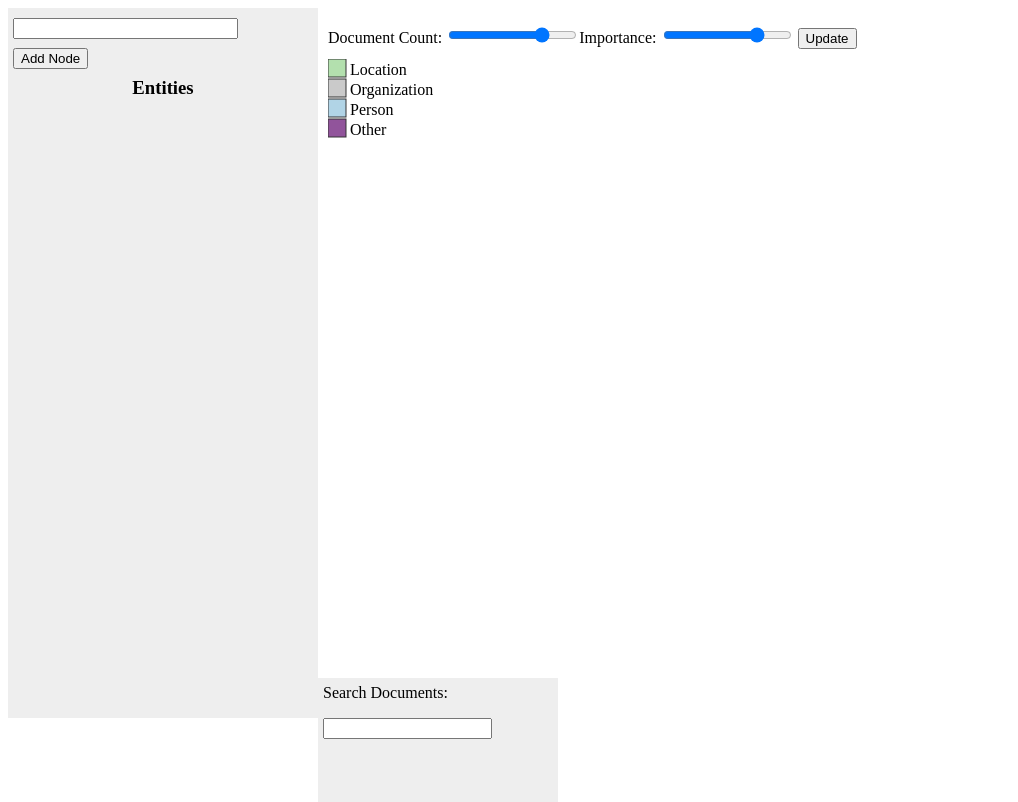
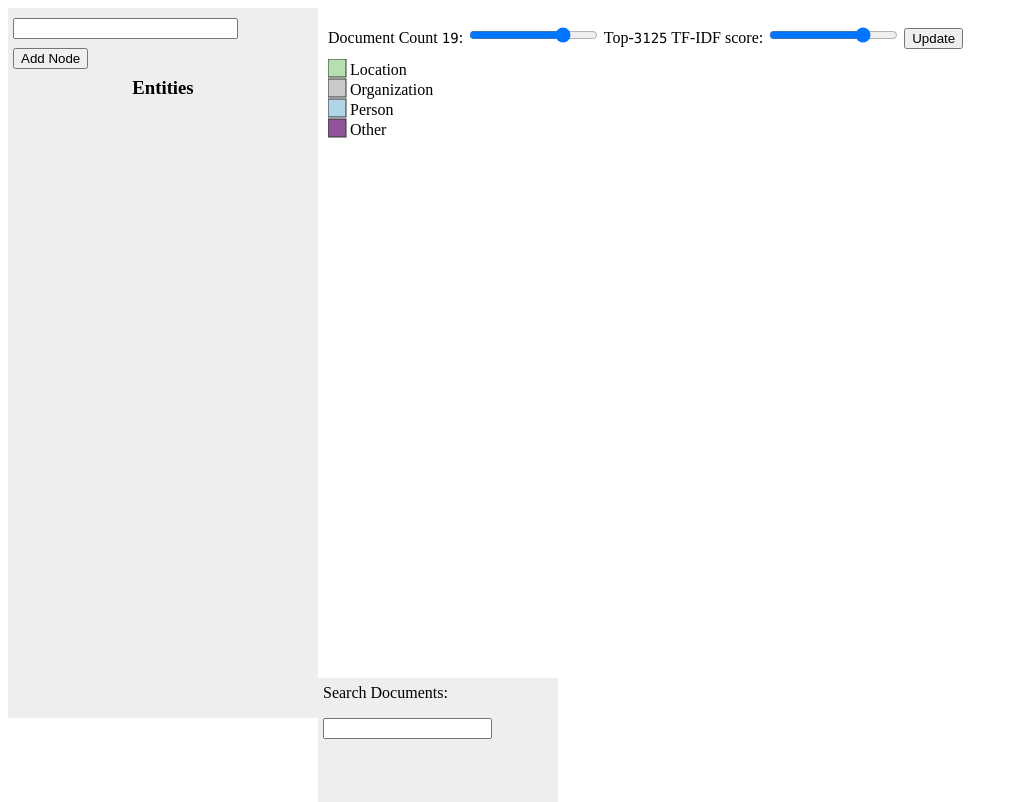
Before and after one commit to stephanecollot/cs8803, a Django app: template django/main/templates/index.html in a window 1280 px wide. Shown: the top 802 px of the page, without its empty margins (0-1018 px from the left). Run offline with Django 3.2, Linux system fonts and the light colour scheme; the template is opened without the code that fills it, so the values that code supplies are empty.

Commit message:
display value + padding

```diff
--- a/django/main/templates/index.html
+++ b/django/main/templates/index.html
@@ -119,9 +119,10 @@
             <a onclick="hideMenu(); return false;" href="#"><img src="s/close-icon.png" alt="Close" height="20" width="20" style="position:absolute; top:5px; right:5px;"></a>
         </div>
         <div id="filter">
-            Document Count:
-            <input id="counterFilter" min="0" max="25" value="19" type="range" />Importance:
-            <input type="range" min="0" max="4100" id="tfidfFilter" value="3125" />
+            Document Count <span id="valCounterFilter" style="font-family: Lucida Console; font-size: 14px;"></span>:
+            <input id="counterFilter" min="0" max="25" value="19" type="range" oninput="showCounterFilter(this.value)" onchange="showCounterFilter(this.value)"/>
+            Top-<span id="valTfidfFilter" style="font-family: Lucida Console; font-size: 14px;"></span> TF-IDF score:
+            <input type="range" min="0" max="4100" id="tfidfFilter" value="3125" oninput="showTfidfFilter(this.value)" onchange="showTfidfFilter(this.value)" />
             <button name="update" onclick="update()" style="margin-top: 10px; margin-bottom: 10px;">Update</button>
         </div>
         <svg id="graphcanvas" />
@@ -138,6 +139,29 @@
     <script src="s/d3/d3.v3.min.js"></script>
     <script src="s/d3/colorbrewer.js"></script>
     <script>
+        // For sliders
+        function spacePadding(str, nbr = 5) {
+          //String("00000" + n).slice(-5); // returns 00123
+          //("00000" + n).slice(-5); // returns 00123
+          spaces = "";
+          for (i = 0; i < nbr; i++) {
+            spaces += " ";
+          }
+          console.log(spaces);
+          pad = (str + spaces).slice(0,nbr); // returns "  123" (with two spaces)
+          pad = pad.replace(/ /g, '&nbsp;');//pad.replace(" ", "&nbsp;");
+          console.log(pad);
+          return pad
+        }
+        showTfidfFilter(3125)
+        function showTfidfFilter(newVal){
+          document.getElementById("valTfidfFilter").innerHTML=spacePadding(newVal,4);
+        }
+        showCounterFilter(19)
+        function showCounterFilter(newVal){
+          document.getElementById("valCounterFilter").innerHTML=spacePadding(newVal,2);
+        }
+
         // For Menu
         var mouse = {
             x: 0,
```
